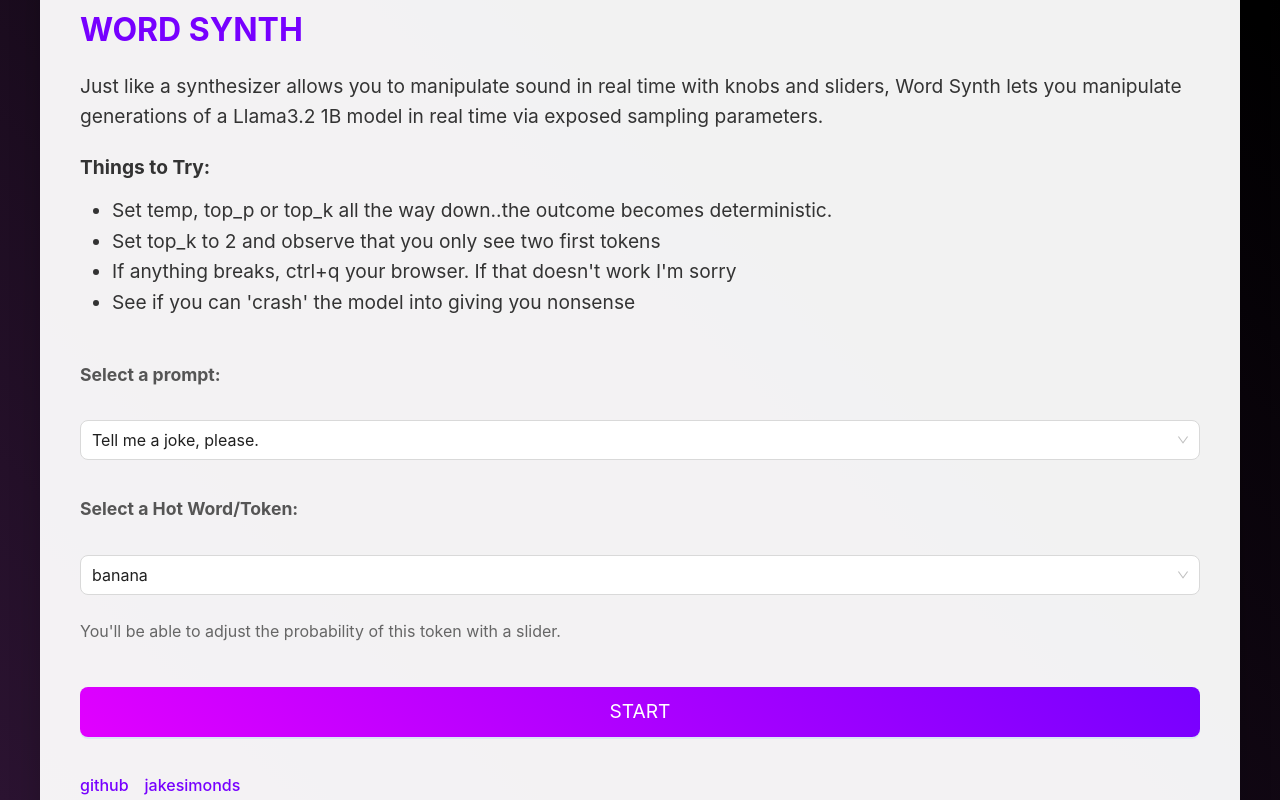
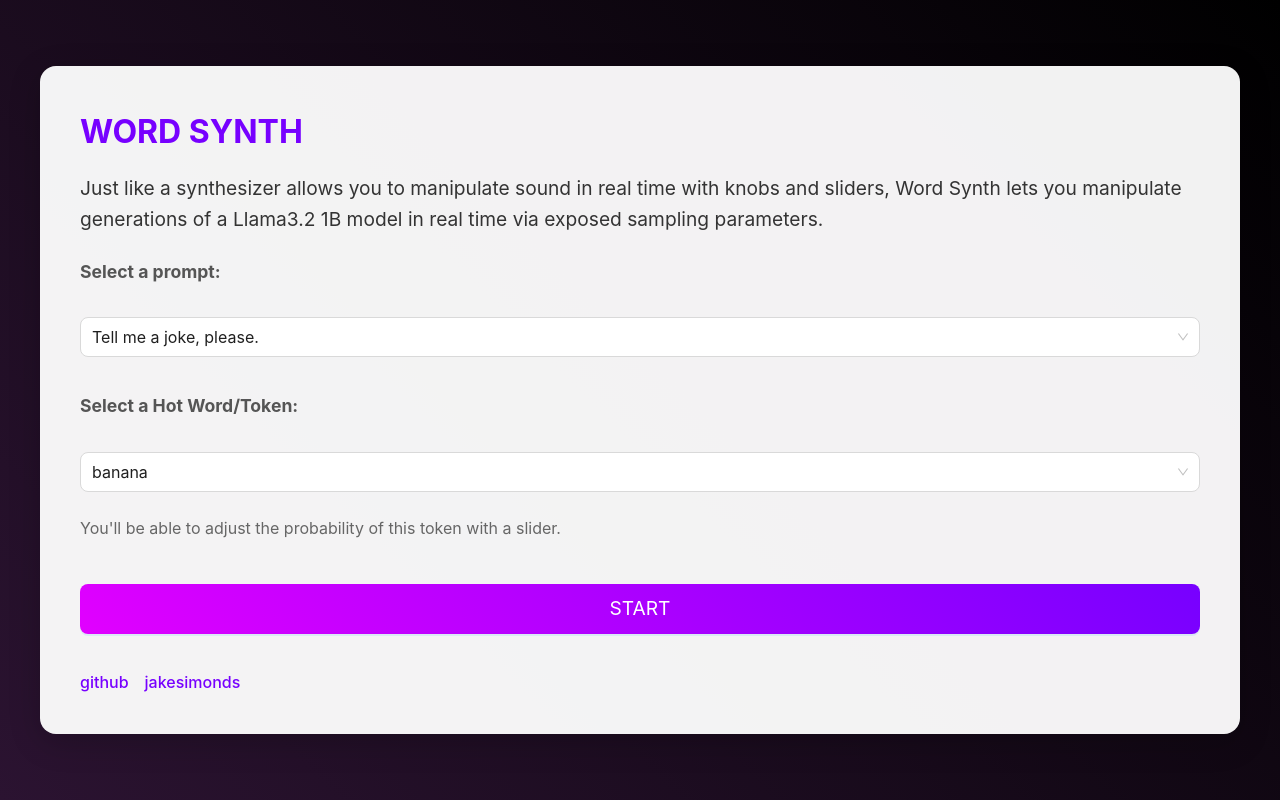
Before and after one commit to jakesimonds/wordSynth, a React (Vite) app in the folder frontend/: page / in a window 1280 px wide. Built offline with nearby package versions, Linux system fonts and the light colour scheme.

Commit message:
less busy landing page

```diff
--- a/frontend/src/components/LandingPage.tsx
+++ b/frontend/src/components/LandingPage.tsx
@@ -91,17 +91,7 @@ const LandingPage = () => {
 
           Just like a synthesizer allows you to manipulate sound in real time with knobs and sliders, Word Synth lets you manipulate generations of a Llama3.2 1B model in real time via exposed sampling parameters.
 
-          <p style={{ marginTop: isMobile ? "0.5rem" : "1.25rem", marginBottom: isMobile ? "0.25rem" : "0.75rem" }}><b>Things to Try:</b></p>
-          <ul style={{
-            paddingLeft: isMobile ? "1.25rem" : "2rem",
-            marginBottom: isMobile ? "0.5rem" : "1.25rem",
-            marginTop: "0"
-          }}>
-            <li>Set temp, top_p or top_k all the way down..the outcome becomes deterministic.</li>
-            <li>Set top_k to 2 and observe that you only see two first tokens</li>
-            <li>If anything breaks, ctrl+q your browser. If that doesn't work I'm sorry</li>
-            <li>See if you can 'crash' the model into giving you nonsense</li>
-          </ul>
+
         </div>
 
         <div style={{
```
